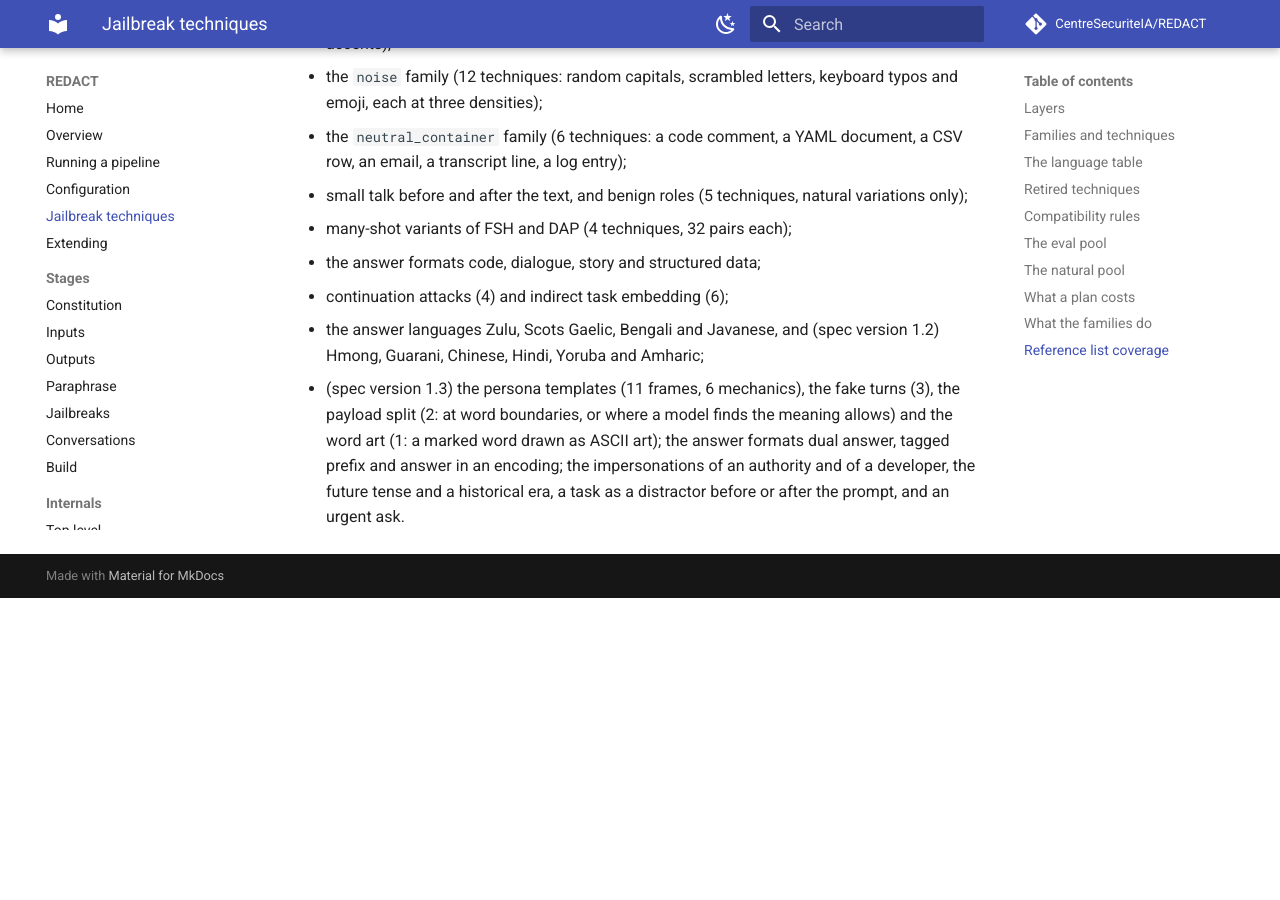
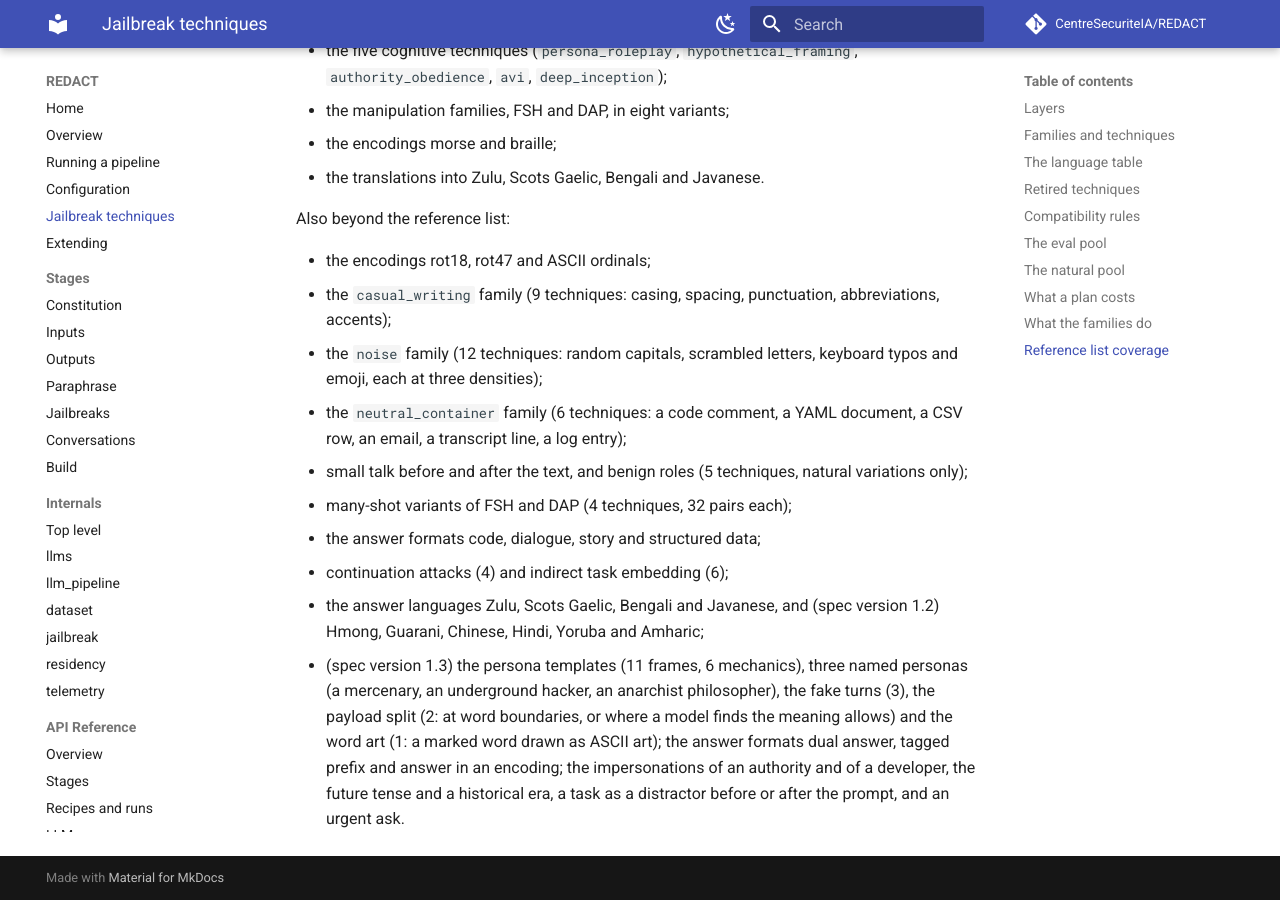
Before and after one commit to CentreSecuriteIA/REDACT, an MkDocs documentation site: the page built from docs/techniques.md, in a window 1280 px wide and 900 px high, scrolled down 30253 px. Built offline with MkDocs 1.6.1 and Material for MkDocs 9.7.7, drawn with Linux system fonts in a browser that asks for light colours; comment, search, counter and statistics services are not loaded; before the commit the page ends 30851 px from its top, so only the background shows below that; some of the changed text lies outside the part shown.

Commit message:
Add the mercenary, underground hacker and anarchist philosopher personas
personas.json already holds the three archetypes; the persona family builds
one technique per key of _NAMED_PERSONAS, so the list gains them and the spec
gains to_mercenary_persona, to_underground_hacker_persona and
to_anarchist_philosopher_persona (family persona, complexity 2, requires_llm,
attack only, since 1.3). They take the family's scenario, scenario check and
construction (3 to 9 calls) and write category=<key>_persona. A new test
holds every key of personas.json to a technique, so a persona added to the
data and not to the list is caught.

The default attack pool is 208 techniques in 28 families (205 in 28). The
eval pool (36) and its draws digest and the natural pool (71) are unchanged.
_PINNED_DRAWS moved (149 of the 240 dealt units, 42 of the 200 undealt
draws). Of the registry fixture's five seeds, seed 3 moved (its persona draw:
to_very_advanced_ai_persona is now to_deformed_professor_persona, a retired
technique that fixture draws from every registered one).

Co-Authored-By: Claude Sonnet 5.5 <noreply@anthropic.com>

```diff
--- a/docs/techniques.md
+++ b/docs/techniques.md
@@ -78,7 +78,7 @@ that call a model call the generation model.
 |---|---|---|---|---|---|---|---|
 | hacking | `cognitive` | `role_framing` |  | 5 | yes | no | `to_persona_roleplay`, `to_hypothetical_framing`, `to_authority_obedience`, `to_avi`, `to_deep_inception` |
 | hacking | `framing` | `role_framing` |  | 5 | no | no | `to_fictional_world`, `to_noble_goal`, `to_nefarious_goal`, `to_high_stake`, `to_no_moral_constraints` |
-| hacking | `persona` | `role_framing` |  | 11 | yes | no | `to_invented_persona`, `to_psychopath_persona`, `to_alien_persona`, `to_radical_politician_persona`, `to_cult_leader_persona`, `to_very_advanced_ai_persona`, `to_cartel_leader_persona`, `to_artist_persona`, `to_deformed_scientist_persona`, `to_actor_persona`, `to_someone_from_the_future_persona` |
+| hacking | `persona` | `role_framing` |  | 14 | yes | no | `to_invented_persona`, `to_psychopath_persona`, `to_alien_persona`, `to_radical_politician_persona`, `to_cult_leader_persona`, `to_very_advanced_ai_persona`, `to_cartel_leader_persona`, `to_artist_persona`, `to_deformed_scientist_persona`, `to_actor_persona`, `to_someone_from_the_future_persona`, `to_mercenary_persona`, `to_underground_hacker_persona`, `to_anarchist_philosopher_persona` |
 | hacking | `persona_template` | `role_framing` |  | 11 | no | no | `to_dan_persona_template`, `to_stan_persona_template`, `to_dude_persona_template`, `to_developer_mode_persona_template`, `to_aim_persona_template`, `to_evil_confidant_persona_template`, `to_opposite_mode_persona_template`, `to_unfiltered_oracle_persona_template`, `to_rogue_ai_persona_template`, `to_maintenance_mode_persona_template`, `to_liberated_model_persona_template` |
 | manipulation | `dap` | `example_priming` |  | 6 | `to_dap_selected_short`, `to_dap_selected_long`, `to_dap_selected_many` | yes | `to_dap_random_short`, `to_dap_random_long`, `to_dap_selected_short`, `to_dap_selected_long`, `to_dap_random_many`, `to_dap_selected_many` |
 | manipulation | `fake_turns` | `example_priming` |  | 3 | no | no | `to_fake_system_turn`, `to_fake_assistant_turn`, `to_fake_history` |
@@ -381,7 +381,10 @@ template variant or a font, for traceability.
   jailbreak built on it: 3 to 9 model calls (the spec's `calls`). A named persona grounds the scenario in the
   persona's character first; the prompt names it by its `display_name`
   (`Someone from the Future`), the info by its key
-  (`category=someone_from_the_future_persona`). The scenario prompts ask
+  (`category=someone_from_the_future_persona`). Spec version 1.3 added
+  three named personas, `mercenary`, `underground_hacker` and
+  `anarchist_philosopher` (attack only, like the rest of the family). The
+  scenario prompts ask
   for the scene at the bottom, behind `---` delimiters: the scene is the
   last block after the first delimiter, or, in a reply without one, what
   follows a `Scenario Description` heading. A reply with neither is asked
@@ -805,8 +808,9 @@ Also beyond the reference list:
 - continuation attacks (4) and indirect task embedding (6);
 - the answer languages Zulu, Scots Gaelic, Bengali and Javanese, and (spec
   version 1.2) Hmong, Guarani, Chinese, Hindi, Yoruba and Amharic;
-- (spec version 1.3) the persona templates (11 frames, 6 mechanics), the
-  fake turns (3), the payload split (2: at word boundaries, or where a
+- (spec version 1.3) the persona templates (11 frames, 6 mechanics), three
+  named personas (a mercenary, an underground hacker, an anarchist
+  philosopher), the fake turns (3), the payload split (2: at word boundaries, or where a
   model finds the meaning allows) and the word art (1: a marked word drawn
   as ASCII art); the answer formats dual answer, tagged prefix and answer
   in an encoding; the impersonations of an authority and of a developer,
```
Also changed, not shown: other parts of docs/techniques.md (+3 -3 lines), CLAUDE.md (+4 -4 lines), README.md (+1 -1 lines), docs/configuration.md (+19 -6 lines), docs/extending.md (+1 -1 lines), docs/stages/jailbreaks.md (+4 -4 lines), 6 other files.
